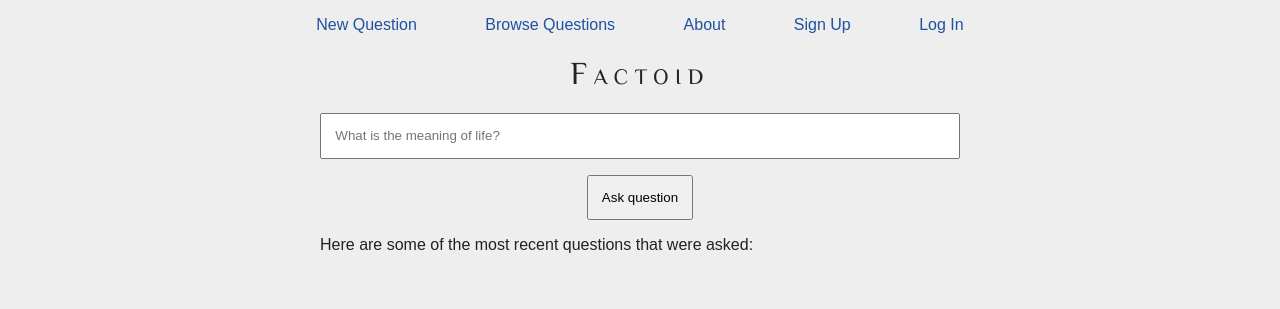
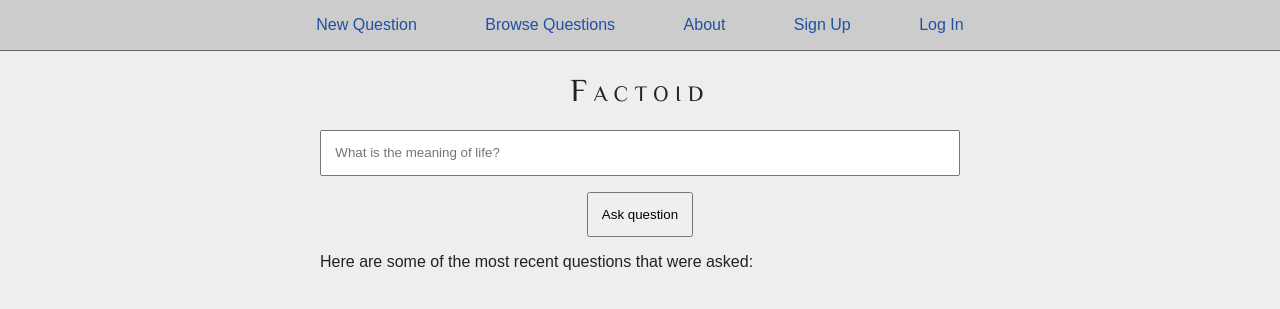
Before and after one commit to jackmurray90/factoid, a Flask app: page / in a window 1280 px wide. Shown: the top 309 px of the page. Run offline with Flask 2, Linux system fonts and the light colour scheme; data comes from the database, SQL or seed files in the repository; data that the repository does not hold is empty.

Commit message:
add border and padding and background color to #nav

```diff
--- a/templates/base.html
+++ b/templates/base.html
@@ -6,7 +6,7 @@
   }
   * { box-sizing: border-box; }
   html { background-color: #eee; color: #222; }
-  body { text-align: center; font-family: arial; }
+  body { text-align: center; font-family: arial; margin: 0; }
   h1 { font-weight: lighter; font-family: Header; letter-spacing: 0.2em; font-variant: small-caps; }
   h1 a, h1 a:hover, h1 a:visited { color: #222; }
   table { border-collapse: collapse; margin: 1em auto; }
@@ -17,7 +17,7 @@
   #content { max-width: 42em; text-align: left; margin: 0 auto; padding: 0 1em; }
   #content.border { border-left: 1px solid #ccc; }
   a, a:hover, a:visited { color: rgb(32, 80, 162); text-decoration: none; }
-  #nav { margin-top: 1em; }
+  #nav { padding: 1em; background-color: #ccc; border-bottom: 1px solid #666; }
   #nav a { padding: 0 2em; white-space: nowrap; }
   #nav form { display: inline; }
   #nav input { white-space: nowrap; font-size: 16px; background-color: transparent; border: none; color: rgb(32, 80, 162); padding: 0 2em; cursor: pointer; }
```
